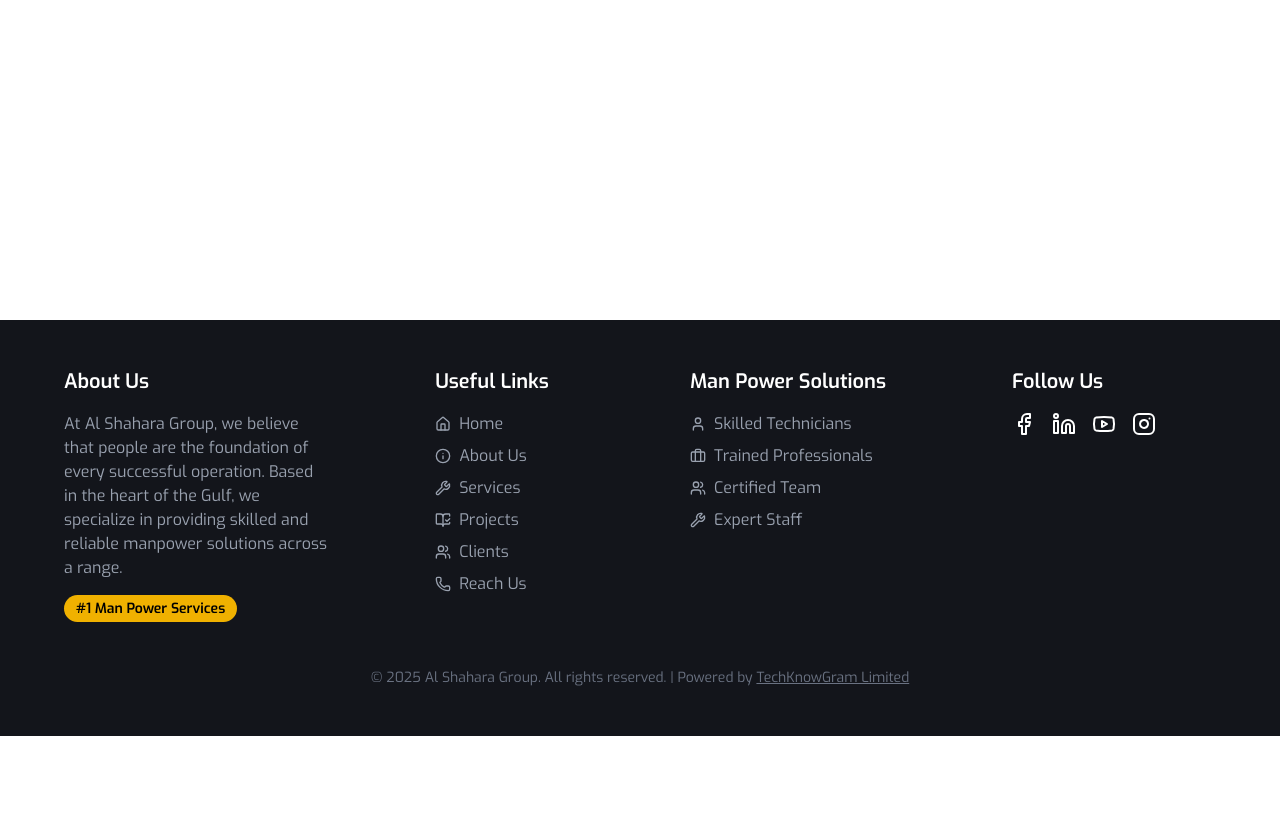
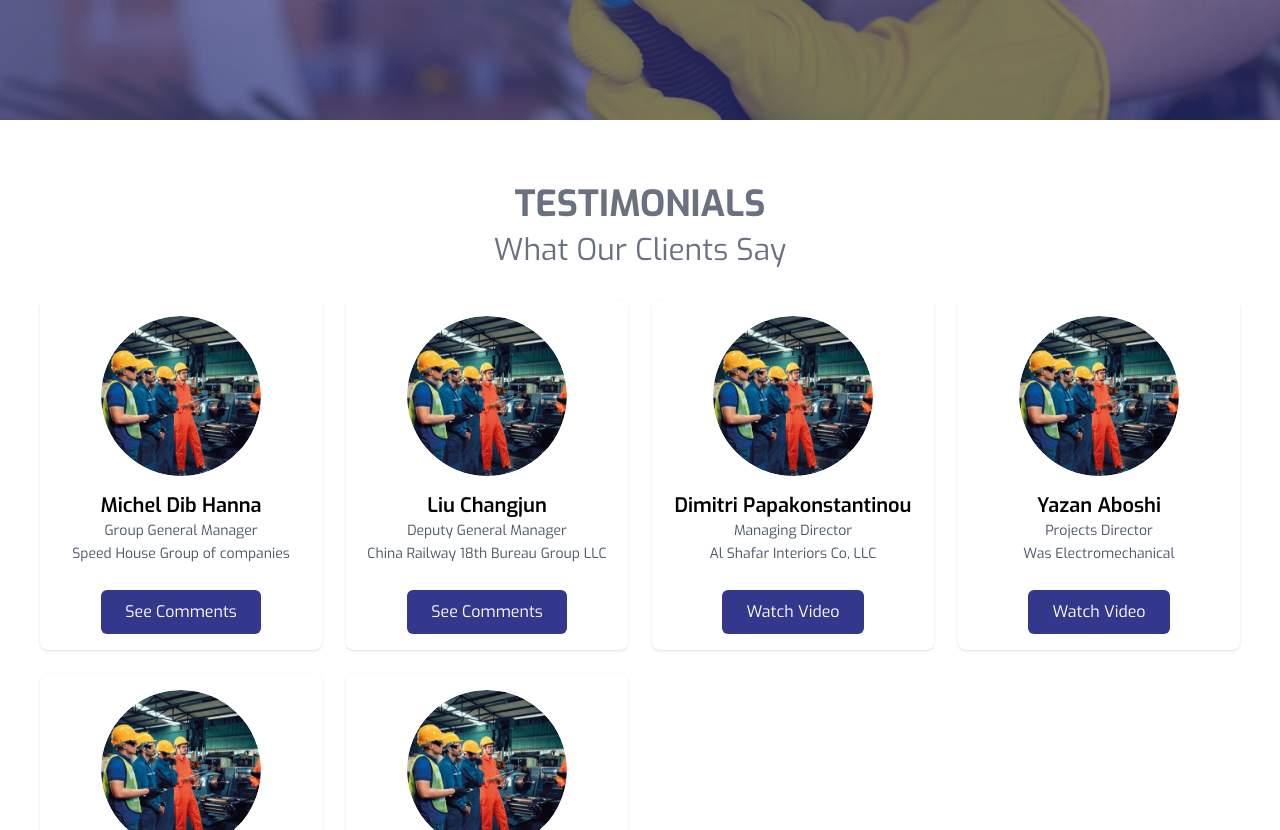
Before and after one commit to mithunbiswas1/manpower-frontend, a Next.js app: page /testimonials in a window 1280 px wide. Before the commit this address had no page. Shown: the part 480-1310 px from the top of the page. Before the commit the page ends 1216 px from the top, so only its background shows below. Built offline with nearby package versions, Linux system fonts and the light colour scheme.

Commit message:
updates dsf

```diff
--- /dev/null
+++ b/src/app/testimonials/page.jsx
@@ -0,0 +1,28 @@
+// app/projects/page.jsx
+"use client";
+
+import { TestimonialsComponents } from "@/components/pages/testimonials/TestimonialsComponents";
+import { SharedBanner } from "@/components/shared/SharedBanner";
+import banner_image from "@/resource/banner_image_3.jpg";
+
+export default function TestimonialsPage() {
+  const bannerData = {
+    title: "Testimonials",
+    description:
+      "Explore our portfolio of successful Testimonials showcasing our expertise, innovative solutions.",
+    image: banner_image,
+  };
+
+  return (
+    <div>
+      <SharedBanner
+        title={bannerData.title}
+        description={bannerData.description}
+        bgImage={bannerData.image.src}
+      />
+
+      {/* Testimonials Section */}
+      <TestimonialsComponents />
+    </div>
+  );
+}
--- /dev/null
+++ b/src/components/pages/testimonials/TestimonialsComponents.jsx
@@ -0,0 +1,209 @@
+"use client";
+
+import { useState } from "react";
+import { motion } from "framer-motion";
+import { fadeIn } from "@/ultils/motion";
+import { SectionSubHeading } from "@/components/custom/SectionSubHeading";
+import { SectionTitle } from "@/components/custom/SectionTitle";
+import { Swiper, SwiperSlide } from "swiper/react";
+import { Autoplay, Pagination } from "swiper/modules";
+import "swiper/css";
+import "swiper/css/pagination";
+import Image from "next/image";
+import { Quote, X } from "lucide-react";
+
+import MichelDibHanna from "@/resource/home_banner/expert_factory_workforce.jpg";
+import LiuChangjun from "@/resource/home_banner/expert_factory_workforce.jpg";
+import DimitriPapakonstantinou from "@/resource/home_banner/expert_factory_workforce.jpg";
+import YazanAboshi from "@/resource/home_banner/expert_factory_workforce.jpg";
+import { ButtonDefault } from "@/components/custom/ButtonDefault";
+import { Paragraph } from "@/components/custom/Paragraph";
+import { ButtonSeeAll } from "@/components/custom/ButtonSeeAll";
+
+const testimonials = [
+  {
+    id: 1,
+    name: "Michel Dib Hanna",
+    position: "Group General Manager",
+    company: "Speed House Group of companies",
+    text: "Speed House Group of companies Speed House Group of companies",
+    imageUrl: MichelDibHanna,
+  },
+  {
+    id: 2,
+    name: "Liu Changjun",
+    position: "Deputy General Manager",
+    company: "China Railway 18th Bureau Group LLC",
+    text: "Speed House Group of companies Speed House Group of companies",
+    imageUrl: LiuChangjun,
+  },
+  {
+    id: 3,
+    name: "Dimitri Papakonstantinou",
+    position: "Managing Director",
+    company: "Al Shafar Interiors Co, LLC",
+    video: "https://youtu.be/SCoC3ZCX7VM?si=Y0dA6FlpGuaPtjVJ",
+    imageUrl: DimitriPapakonstantinou,
+  },
+  {
+    id: 4,
+    name: "Yazan Aboshi",
+    position: "Projects Director",
+    company: "Was Electromechanical",
+    video: "https://youtu.be/SCoC3ZCX7VM?si=Y0dA6FlpGuaPtjVJ",
+    imageUrl: YazanAboshi,
+  },
+  {
+    id: 5,
+    name: "Michel Dib Hanna",
+    position: "Group General Manager",
+    company: "Speed House Group of companies",
+    video: "https://youtu.be/SCoC3ZCX7VM?si=Y0dA6FlpGuaPtjVJ",
+    imageUrl: MichelDibHanna,
+  },
+  {
+    id: 6,
+    name: "Liu Changjun",
+    position: "Deputy General Manager",
+    company: "China Railway 18th Bureau Group LLC",
+    video: "https://youtu.be/SCoC3ZCX7VM?si=Y0dA6FlpGuaPtjVJ",
+    imageUrl: LiuChangjun,
+  },
+];
+
+const getYouTubeVideoId = (url) => {
+  if (!url) return null;
+  const match = url.match(
+    /(?:youtu\.be\/|youtube\.com\/(?:watch\?v=|embed\/|v\/|shorts\/))([\w-]+)/
+  );
+  if (match) {
+    return match[1];
+  }
+  return null;
+};
+
+export const TestimonialsComponents = () => {
+  const [modalOpen, setModalOpen] = useState(false);
+  const [videoUrl, setVideoUrl] = useState("");
+  const [modalText, setModalText] = useState("");
+  const [selectedTestimonial, setSelectedTestimonial] = useState(null);
+
+  const openModal = (testimonial) => {
+    if (testimonial.video) {
+      const videoId = getYouTubeVideoId(testimonial.video);
+      if (videoId) {
+        setVideoUrl(`https://www.youtube.com/embed/${videoId}?autoplay=1`);
+        setModalText("");
+      }
+    } else {
+      setModalText(testimonial.text);
+      setVideoUrl("");
+    }
+    setSelectedTestimonial(testimonial);
+    setModalOpen(true);
+  };
+
+  const closeModal = () => {
+    setVideoUrl("");
+    setModalOpen(false);
+  };
+
+  return (
+    <section className="bg-white">
+      <div className="py-16 _max_width">
+        <SectionTitle className=" text-center mb-2">Testimonials</SectionTitle>
+        <SectionSubHeading className="mb-8 justify-center">
+          What Our Clients Say
+        </SectionSubHeading>
+
+        <div className="grid grid-cols-1 sm:grid-cols-2 lg:grid-cols-3 xl:grid-cols-4 gap-6">
+          {testimonials.map((testimonial, index) => (
+            <motion.div
+              key={index}
+              variants={fadeIn("up", 0.1 + index * 0.0)}
+              initial="hidden"
+              whileInView="show"
+              viewport={{ once: true, amount: 0.25 }}
+              className="flex flex-col items-center p-4 min-h-[350px] bg-white rounded-lg shadow-sm"
+            >
+              <div className="relative w-40 h-40 rounded-full overflow-hidden">
+                <Image
+                  src={testimonial.imageUrl}
+                  alt={testimonial.name}
+                  layout="fill"
+                  objectFit="cover"
+                  className="rounded-full"
+                />
+              </div>
+              <h3 className="mt-4 text-xl font-semibold text-center">
+                {testimonial.name}
+              </h3>
+              <Paragraph className="text-center !text-xs lg:!text-sm">
+                {testimonial.position} <br />
+                {testimonial.company}
+              </Paragraph>
+
+              <div className="mt-auto">
+                <ButtonDefault
+                  className="cursor-pointer"
+                  onClick={() => openModal(testimonial)}
+                >
+                  {testimonial?.video ? "Watch Video" : "See Comments"}
+                </ButtonDefault>
+              </div>
+            </motion.div>
+          ))}
+        </div>
+      </div>
+
+      {modalOpen && (
+        <div
+          className={`fixed inset-0 z-50 flex items-center justify-center ${
+            videoUrl ? "bg-black" : "bg-black/80"
+          }`}
+        >
+          <button
+            onClick={closeModal}
+            className="absolute top-4 right-4 text-white hover:text-red-600"
+          >
+            <X className="w-8 h-8" />
+          </button>
+          <div className="relative w-full h-8/10 max-w-4xl bg-white rounded-lg">
+            <div className="aspect-w-16 aspect-h-9 h-full flex items-center justify-center">
+              {videoUrl ? (
+                <iframe
+                  className="w-full h-full rounded-lg"
+                  src={videoUrl}
+                  title="YouTube video player"
+                  frameBorder="0"
+                  allow="accelerometer; autoplay; clipboard-write; encrypted-media; gyroscope; picture-in-picture"
+                  allowFullScreen
+                ></iframe>
+              ) : (
+                <div className="flex flex-col items-center text-center max-w-2xl mx-auto">
+                  <Quote className="w-10 h-10 text-gray-400 mb-4" />
+                  <Paragraph className="text-lg italic leading-relaxed text-gray-700 mb-6">
+                    {modalText}
+                  </Paragraph>
+                  {selectedTestimonial && (
+                    <>
+                      <h3 className="text-xl font-semibold">
+                        {selectedTestimonial.name}
+                      </h3>
+                      <p className="text-sm text-gray-500">
+                        {selectedTestimonial.position}
+                      </p>
+                      <p className="text-sm text-gray-500">
+                        {selectedTestimonial.company}
+                      </p>
+                    </>
+                  )}
+                </div>
+              )}
+            </div>
+          </div>
+        </div>
+      )}
+    </section>
+  );
+};
```
